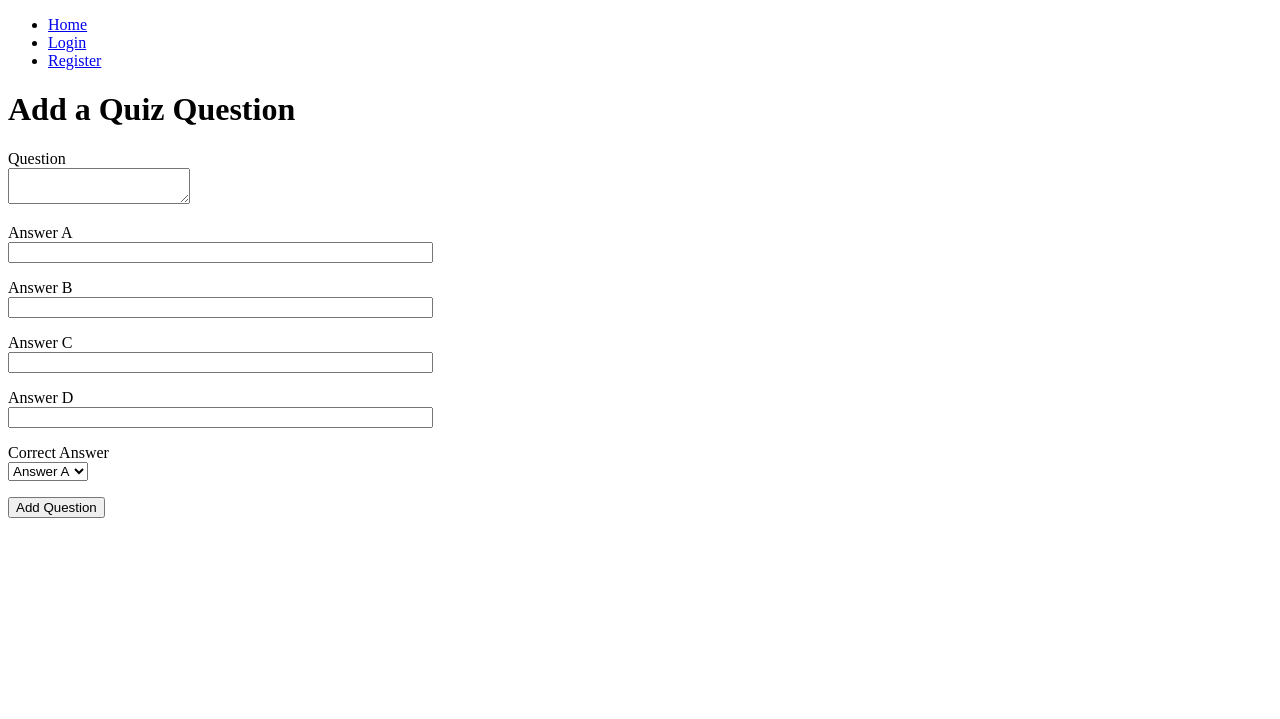
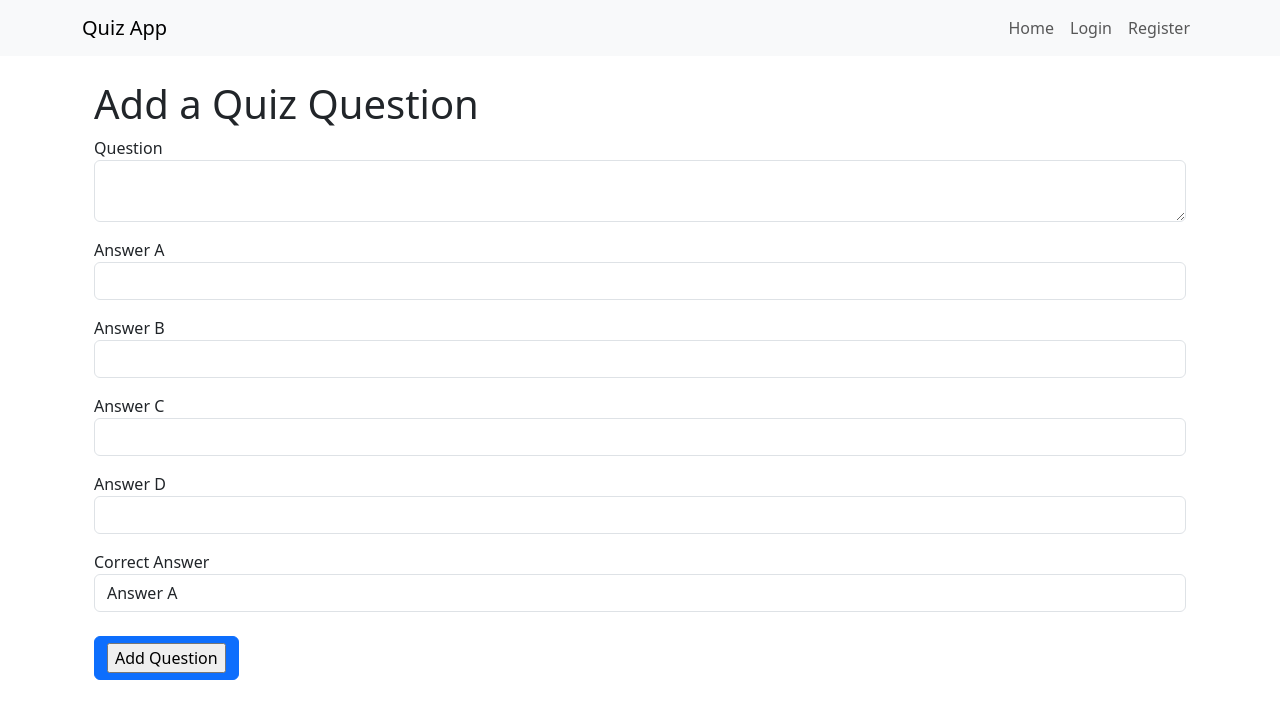
Before and after one commit to F1R3BLAZ3/quiz-app, a Flask app: page /add_question in a window 1280 px wide. Shown: the top 719 px of the page. Run offline with Flask 3, Linux system fonts and the light colour scheme.

Commit message:
Added some basic bootstrap styling to the templates

```diff
--- a/app/templates/add_question.html
+++ b/app/templates/add_question.html
@@ -1,50 +1,55 @@
 {% extends "base.html" %}
+
+{% block title %}Add a Quiz Question{% endblock %}
+
 {% block content %}
+    <div class="container mt-4">
         <h1>Add a Quiz Question</h1>
         <form method="POST" action="">
             {{ form.hidden_tag() }}
-        <p>
-            {{ form.question_text.label }}<br>
-            {{ form.question_text(size=50) }}<br>
+            <div class="mb-3">
+                <label for="question_text">{{ form.question_text.label }}</label>
+                {{ form.question_text(class="form-control", size=50) }}
                 {% for error in form.question_text.errors %}
-                <span style="color: red;">[{{ error }}]</span>
+                    <span class="text-danger">[{{ error }}]</span>
                 {% endfor %}
-        </p>
-        <p>
-            {{ form.answer_a.label }}<br>
-            {{ form.answer_a(size=50) }}<br>
+            </div>
+            <div class="mb-3">
+                <label for="answer_a">{{ form.answer_a.label }}</label>
+                {{ form.answer_a(class="form-control", size=50) }}
                 {% for error in form.answer_a.errors %}
-                <span style="color: red;">[{{ error }}]</span>
+                    <span class="text-danger">[{{ error }}]</span>
                 {% endfor %}
-        </p>
-        <p>
-            {{ form.answer_b.label }}<br>
-            {{ form.answer_b(size=50) }}<br>
+            </div>
+            <div class="mb-3">
+                <label for="answer_b">{{ form.answer_b.label }}</label>
+                {{ form.answer_b(class="form-control", size=50) }}
                 {% for error in form.answer_b.errors %}
-                <span style="color: red;">[{{ error }}]</span>
+                    <span class="text-danger">[{{ error }}]</span>
                 {% endfor %}
-        </p>
-        <p>
-            {{ form.answer_c.label }}<br>
-            {{ form.answer_c(size=50) }}<br>
+            </div>
+            <div class="mb-3">
+                <label for="answer_c">{{ form.answer_c.label }}</label>
+                {{ form.answer_c(class="form-control", size=50) }}
                 {% for error in form.answer_c.errors %}
-                <span style="color: red;">[{{ error }}]</span>
+                    <span class="text-danger">[{{ error }}]</span>
                 {% endfor %}
-        </p>
-        <p>
-            {{ form.answer_d.label }}<br>
-            {{ form.answer_d(size=50) }}<br>
+            </div>
+            <div class="mb-3">
+                <label for="answer_d">{{ form.answer_d.label }}</label>
+                {{ form.answer_d(class="form-control", size=50) }}
                 {% for error in form.answer_d.errors %}
-                <span style="color: red;">[{{ error }}]</span>
+                    <span class="text-danger">[{{ error }}]</span>
                 {% endfor %}
-        </p>
-        <p>
-            {{ form.correct_answer.label }}<br>
-            {{ form.correct_answer() }}<br>
+            </div>
+            <div class="mb-3">
+                <label for="correct_answer">{{ form.correct_answer.label }}</label>
+                {{ form.correct_answer(class="form-control") }}
                 {% for error in form.correct_answer.errors %}
-                <span style="color: red;">[{{ error }}]</span>
+                    <span class="text-danger">[{{ error }}]</span>
                 {% endfor %}
-        </p>
-        <p>{{ form.submit() }}</p>
+            </div>
+            <button type="submit" class="btn btn-primary me-2 mt-2">{{ form.submit() }}</button>
         </form>
+    </div>
 {% endblock %}
--- a/app/templates/base.html
+++ b/app/templates/base.html
@@ -4,34 +4,53 @@
     <meta charset="UTF-8">
     <meta name="viewport" content="width=device-width, initial-scale=1.0">
     <title>{% block title %}Quiz App{% endblock %}</title>
+
+    <!-- Bootstrap CSS -->
+    <link href="https://cdn.jsdelivr.net/npm/bootstrap@5.3.0/dist/css/bootstrap.min.css" rel="stylesheet">
 </head>
 <body>
     <header>
-        <nav>
-            <ul>
-                <li><a href="{{ url_for('main.home') }}">Home</a></li>
-                {% if current_user.is_authenticated %}
-                    <li><a href="{{ url_for('main.dashboard') }}">Dashboard</a></li>
-                    <li><a href="{{ url_for('main.quiz') }}">Take Quiz</a></li>
-                    <li><a href="{{ url_for('main.logout') }}">Logout</a></li>
-                {% else %}
-                    <li><a href="{{ url_for('main.login') }}">Login</a></li>
-                    <li><a href="{{ url_for('main.register') }}">Register</a></li>
-                {% endif %}
-            </ul>
+        <nav class="navbar navbar-expand-lg navbar-light bg-light">
+            <div class="container">
+                <a class="navbar-brand" href="{{ url_for('main.home') }}">Quiz App</a>
+                <button class="navbar-toggler" type="button" data-bs-toggle="collapse" data-bs-target="#navbarNav" aria-controls="navbarNav" aria-expanded="false" aria-label="Toggle navigation">
+                    <span class="navbar-toggler-icon"></span>
+                </button>
+                <div class="collapse navbar-collapse" id="navbarNav">
+                    <ul class="navbar-nav ms-auto">
+                        <li class="nav-item"><a class="nav-link" href="{{ url_for('main.home') }}">Home</a></li>
+                        {% if current_user.is_authenticated %}
+                            <li class="nav-item"><a class="nav-link" href="{{ url_for('main.dashboard') }}">Dashboard</a></li>
+                            <li class="nav-item"><a class="nav-link" href="{{ url_for('main.quiz') }}">Take Quiz</a></li>
+                            <li class="nav-item"><a class="nav-link" href="{{ url_for('main.logout') }}">Logout</a></li>
+                        {% else %}
+                            <li class="nav-item"><a class="nav-link" href="{{ url_for('main.login') }}">Login</a></li>
+                            <li class="nav-item"><a class="nav-link" href="{{ url_for('main.register') }}">Register</a></li>
+                        {% endif %}
+                    </ul>
+                </div>
+            </div>
         </nav>
     </header>
 
-    <main>
+    <main class="container mt-4">
+        <!-- Flash messages -->
         {% with messages = get_flashed_messages(with_categories=true) %}
             {% if messages %}
                 {% for category, message in messages %}
-                    <div class="alert alert-{{ category }}">{{ message }}</div>
+                    <div class="alert alert-{{ category }} alert-dismissible fade show" role="alert">
+                        {{ message }}
+                        <button type="button" class="btn-close" data-bs-dismiss="alert" aria-label="Close"></button>
+                    </div>
                 {% endfor %}
             {% endif %}
         {% endwith %}
 
+        <!-- Main content -->
         {% block content %}{% endblock %}
     </main>
+
+    <!-- Bootstrap JavaScript Bundle with Popper -->
+    <script src="https://cdn.jsdelivr.net/npm/bootstrap@5.3.0/dist/js/bootstrap.bundle.min.js"></script>
 </body>
 </html>
```
Also changed, not shown: app/templates/dashboard.html (+7 -7 lines), app/templates/home.html (+10 -8 lines), app/templates/login.html (+16 -10 lines), app/templates/quiz.html (+11 -6 lines), app/templates/register.html (+22 -14 lines), app/templates/results.html (+6 -4 lines), instance/site.db. Lines whose indentation alone changed are shown as unchanged.
